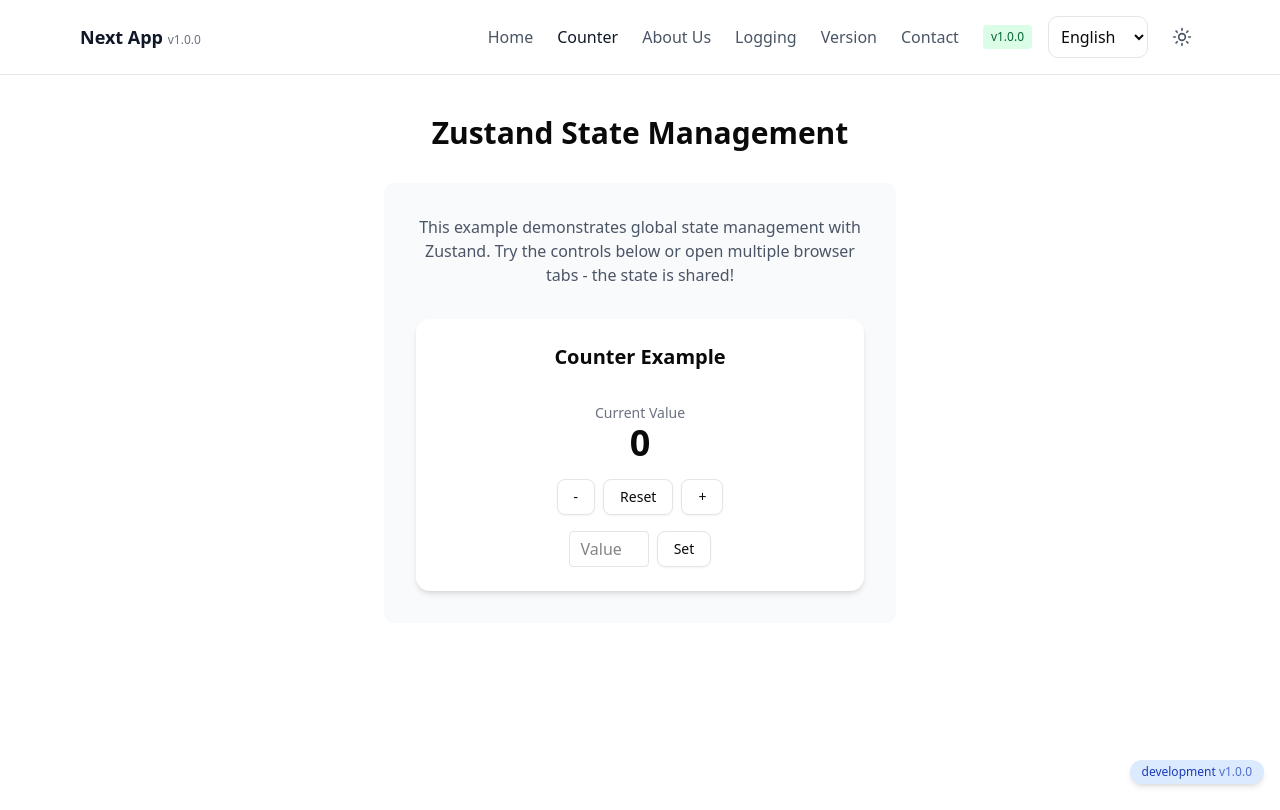
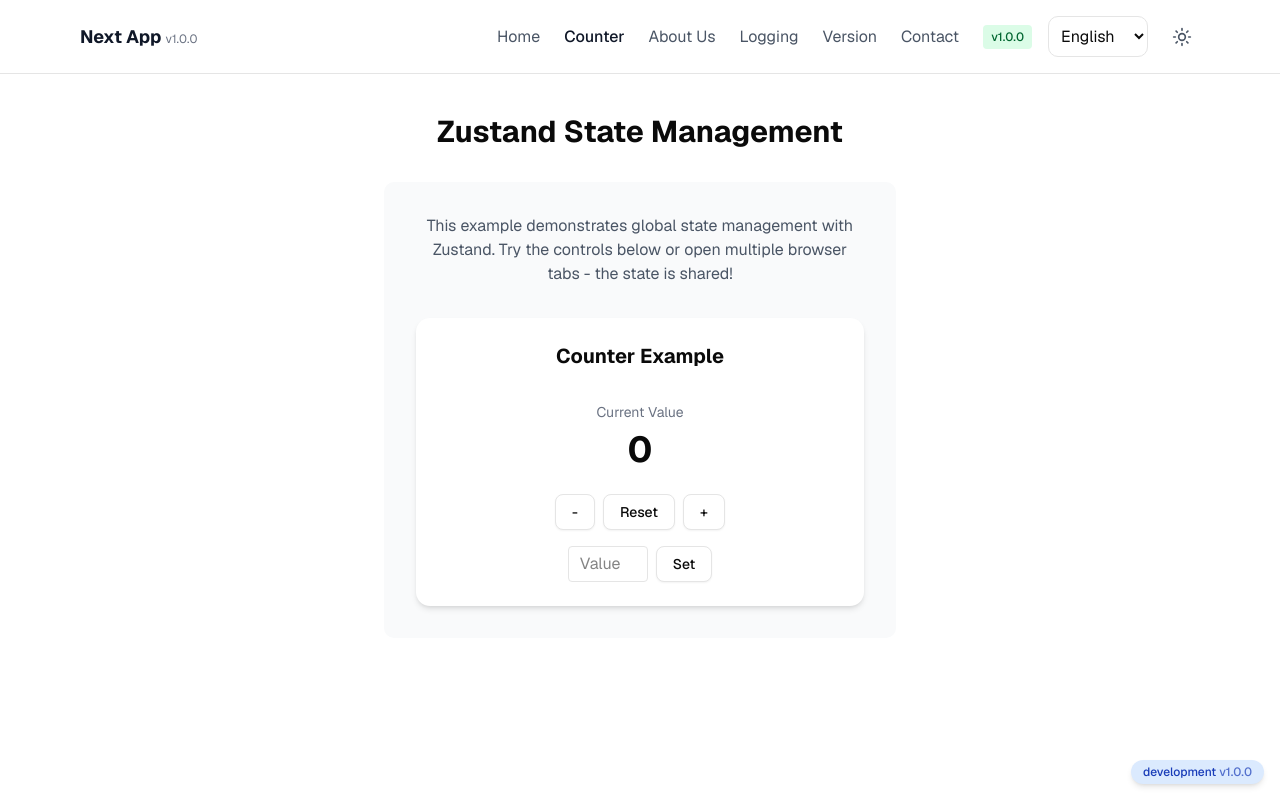
Before and after one commit to kristijanklepac/nextboilerplate, a Next.js app: page /counter in a window 1280 px wide. Built offline with nearby package versions, Linux system fonts and the light colour scheme.

Commit message:
fix: resolve counter hydration issues, prevent value jumping and infinite loops

```diff
--- a/src/app/layout.tsx
+++ b/src/app/layout.tsx
@@ -10,11 +10,17 @@ import { LanguageProvider } from '@/components/providers/LanguageProvider';
 const geistSans = Geist({
   variable: "--font-geist-sans",
   subsets: ["latin"],
+  display: "swap",
+  preload: true,
+  adjustFontFallback: true,
 });
 
 const geistMono = Geist_Mono({
   variable: "--font-geist-mono",
   subsets: ["latin"],
+  display: "swap",
+  preload: true,
+  adjustFontFallback: true,
 });
 
 export const metadata: Metadata = {
@@ -28,10 +34,8 @@ export default function RootLayout({
   children: React.ReactNode;
 }>) {
   return (
-    <html lang="en">
-      <body
-        className={`${geistSans.variable} ${geistMono.variable} antialiased`}
-      >
+    <html lang="en" className={`${geistSans.variable} ${geistMono.variable}`}>
+      <body className="antialiased">
         <LanguageProvider>
           <ThemeProvider>
             <Navigation />
--- a/src/components/ui/counter/Counter.tsx
+++ b/src/components/ui/counter/Counter.tsx
@@ -1,8 +1,10 @@
 "use client";
 
+import { useEffect } from "react";
 import CounterDisplay from "./CounterDisplay";
 import CounterControls from "./CounterControls";
 import CounterInput from "./CounterInput";
+import { hydrateStore } from "@/stores/counterStore";
 
 interface CounterProps {
   readonly title?: string;
@@ -13,6 +15,12 @@ export default function Counter({
   title = "Counter Example",
   label = "Count"
 }: Readonly<CounterProps>) {
+  // Properly hydrate the store when the component mounts
+  useEffect(() => {
+    // Call the hydration helper
+    hydrateStore();
+  }, []);
+
   return (
     <div
       className="p-6 max-w-md mx-auto bg-white rounded-xl shadow-md"
--- a/src/components/ui/counter/CounterControls.tsx
+++ b/src/components/ui/counter/CounterControls.tsx
@@ -4,31 +4,50 @@ import { useCounterStore } from "@/stores/counterStore";
 import { Button } from "@/components/ui/button";
 
 export default function CounterControls() {
-  // Get actions from the store
-  const { increment, decrement, reset } = useCounterStore();
+  // Use individual selectors for each value to maintain referential equality
+  const increment = useCounterStore(state => state.increment);
+  const decrement = useCounterStore(state => state.decrement);
+  const reset = useCounterStore(state => state.reset);
+  const isHydrated = useCounterStore(state => state.isHydrated);
+
+  // Don't allow interactions until hydration is complete
+  const handleIncrement = () => {
+    if (isHydrated) increment();
+  };
+
+  const handleDecrement = () => {
+    if (isHydrated) decrement();
+  };
+
+  const handleReset = () => {
+    if (isHydrated) reset();
+  };
 
   return (
     <div className="flex flex-row gap-2 justify-center" data-testid="counter-controls">
       <Button
-        onClick={decrement}
+        onClick={handleDecrement}
         variant="outline"
         data-testid="decrement-button"
+        disabled={!isHydrated}
       >
         -
       </Button>
 
       <Button
-        onClick={reset}
+        onClick={handleReset}
         variant="outline"
         data-testid="reset-button"
+        disabled={!isHydrated}
       >
         Reset
       </Button>
 
       <Button
-        onClick={increment}
+        onClick={handleIncrement}
         variant="outline"
         data-testid="increment-button"
+        disabled={!isHydrated}
       >
         +
       </Button>
--- a/src/components/ui/counter/CounterDisplay.tsx
+++ b/src/components/ui/counter/CounterDisplay.tsx
@@ -7,13 +7,19 @@ interface CounterDisplayProps {
 }
 
 export default function CounterDisplay({ label = "Count" }: CounterDisplayProps) {
-  // Get the count from the store
-  const count = useCounterStore((state) => state.count);
+  // Use individual selectors for each value to maintain referential equality
+  const count = useCounterStore(state => state.count);
+  const isHydrated = useCounterStore(state => state.isHydrated);
+
+  // Show a placeholder until hydrated to prevent content jump
+  const displayValue = isHydrated ? count : "—";
 
   return (
     <div className="text-center py-4" data-testid="counter-display">
       <p className="text-sm text-gray-500" data-testid="counter-label">{label}</p>
-      <p className="text-4xl font-bold" data-testid="counter-value">{count}</p>
+      <p className="text-4xl font-bold h-[56px] flex items-center justify-center" data-testid="counter-value">
+        {displayValue}
+      </p>
     </div>
   );
 }
--- a/src/components/ui/counter/CounterInput.tsx
+++ b/src/components/ui/counter/CounterInput.tsx
@@ -5,14 +5,17 @@ import { useCounterStore } from "@/stores/counterStore";
 import { Button } from "@/components/ui/button";
 
 export default function CounterInput() {
-  // Get setCount from the store
-  const setCount = useCounterStore((state) => state.setCount);
+  // Use individual selectors for each value to maintain referential equality
+  const setCount = useCounterStore(state => state.setCount);
+  const isHydrated = useCounterStore(state => state.isHydrated);
 
   // Local state for the input field
   const [inputValue, setInputValue] = useState("");
 
   const handleSubmit = (e: React.FormEvent) => {
     e.preventDefault();
+    if (!isHydrated) return;
+
     const value = Number.parseInt(inputValue, 10);
     if (!Number.isNaN(value)) {
       setCount(value);
@@ -35,11 +38,13 @@ export default function CounterInput() {
           placeholder="Value"
           aria-label="Set counter value"
           data-testid="counter-input"
+          disabled={!isHydrated}
         />
         <Button
           type="submit"
           variant="outline"
           data-testid="set-counter-button"
+          disabled={!isHydrated}
         >
           Set
         </Button>
--- a/src/stores/counterStore.ts
+++ b/src/stores/counterStore.ts
@@ -1,33 +1,90 @@
 import { create } from 'zustand';
-import { persist } from 'zustand/middleware';
-
-const STORAGE_KEY = 'counter-state';
+import { createJSONStorage, persist } from 'zustand/middleware';
 
 // Define interface for the counter store
 export interface CounterStore {
   count: number;
+  isHydrated: boolean;
   increment: () => void;
   decrement: () => void;
   reset: () => void;
   setCount: (count: number) => void;
+  setHydrated: (state: boolean) => void;
 }
 
-// Create the counter store with persistence
+// Simple state for server-side rendering
+const serverState = {
+  count: 0,
+  isHydrated: false,
+  increment: () => {},
+  decrement: () => {},
+  reset: () => {},
+  setCount: () => {},
+  setHydrated: () => {},
+};
+
+// Create the store
 export const useCounterStore = create<CounterStore>()(
   persist(
-    (set) => ({
-      count: 0, // Default to 0
-      increment: () => set((state) => ({ count: state.count + 1 })),
-      decrement: () => set((state) => ({ count: state.count - 1 })),
-      reset: () => set({ count: 0 }),
-      setCount: (count: number) => set({ count }),
+    (set, get) => ({
+      count: 0,
+      isHydrated: false,
+      increment: () => {
+        if (!get().isHydrated) return;
+        set(state => ({ ...state, count: state.count + 1 }));
+      },
+      decrement: () => {
+        if (!get().isHydrated) return;
+        set(state => ({ ...state, count: state.count - 1 }));
+      },
+      reset: () => {
+        if (!get().isHydrated) return;
+        set(state => ({ ...state, count: 0 }));
+      },
+      setCount: (count: number) => {
+        if (!get().isHydrated) return;
+        set(state => ({ ...state, count }));
+      },
+      setHydrated: (isHydrated: boolean) => {
+        set(state => ({ ...state, isHydrated }));
+      },
     }),
     {
-      name: STORAGE_KEY,
-      skipHydration: true, // Add this to prevent hydration mismatch
+      name: 'counter-storage',
+      storage: createJSONStorage(() => localStorage),
+      skipHydration: true,
+      partialize: (state) => ({ count: state.count }),
+      getServerSnapshot: () => serverState,
+      onRehydrateStorage: () => (state) => {
+        if (state) {
+          state.setHydrated(true);
+        }
+      },
     }
   )
 );
+
+// Helper function to manually hydrate the store (to be called in useEffect)
+export const hydrateStore = () => {
+  if (typeof window === 'undefined') return;
+
+  try {
+    const persistedState = localStorage.getItem('counter-storage');
+    if (persistedState) {
+      const { state } = JSON.parse(persistedState);
+      if (state && typeof state.count === 'number') {
+        useCounterStore.setState({ count: state.count, isHydrated: true });
+      } else {
+        useCounterStore.setState({ isHydrated: true });
+      }
+    } else {
+      useCounterStore.setState({ isHydrated: true });
+    }
+  } catch (e) {
+    console.error('Failed to hydrate counter store:', e);
+    useCounterStore.setState({ isHydrated: true });
+  }
+};
 
 // Export a function to get the current store state (useful for testing)
 export const getCounterState = () => useCounterStore.getState();
@@ -35,7 +92,7 @@ export const getCounterState = () => useCounterStore.getState();
 // Set up storage event listener to sync state between tabs
 if (typeof window !== 'undefined') {
   window.addEventListener('storage', (e) => {
-    if (e.key === STORAGE_KEY) {
+    if (e.key === 'counter-storage') {
       try {
         const newState = e.newValue ? JSON.parse(e.newValue) : { state: { count: 0 } };
         useCounterStore.setState({ count: newState.state.count });
```
